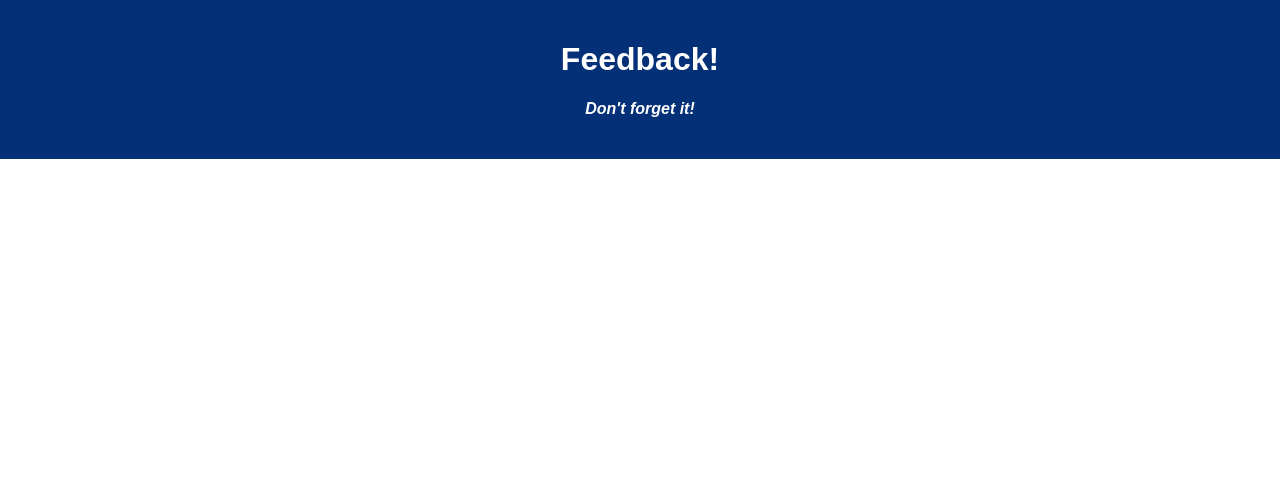
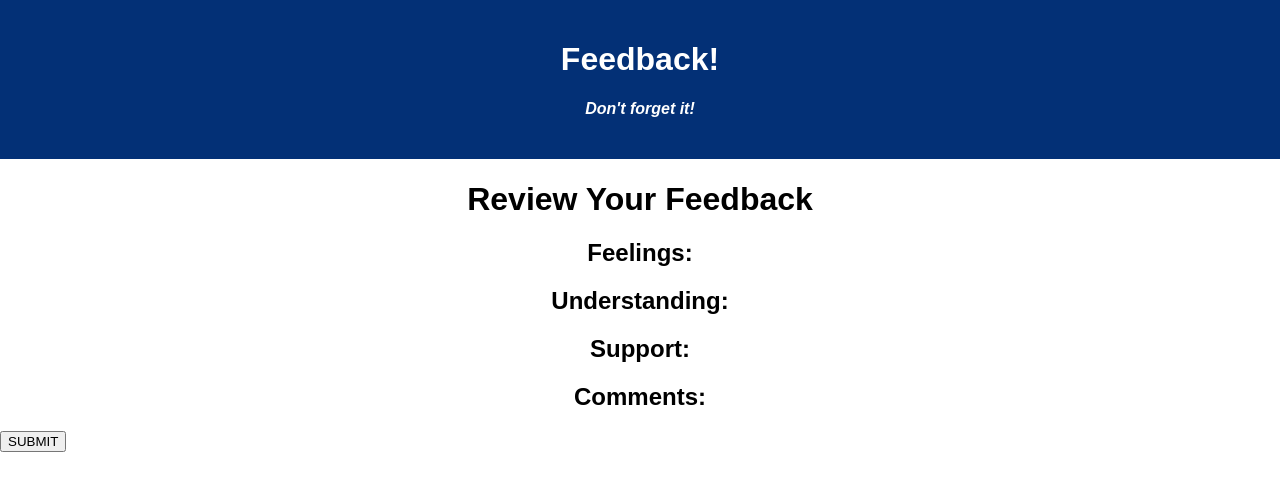
Before and after one commit to anissacrawford/redux-feedback-loop, a React (Create React App) app: page /#/feedback in a window 1280 px wide. Shown: the top 490 px of the page. Built offline with nearby package versions, Linux system fonts and the light colour scheme.

Commit message:
add nav funcionality and page setup

```diff
--- a/src/components/App/App.css
+++ b/src/components/App/App.css
@@ -21,3 +21,7 @@
 h4 {
   font-style: italic;
 }
+
+.center {
+  text-align: center;
+}
--- a/src/components/App/App.jsx
+++ b/src/components/App/App.jsx
@@ -1,16 +1,52 @@
 import React from 'react';
 import axios from 'axios';
 import './App.css';
+import { HashRouter as Router, Route } from 'react-router-dom';
+
+import Feeling from '../Feeling/Feeling';
+import Understanding from '../Understanding/Understanding';
+import Support from '../Support/Support';
+import Comments from '../Comments/Comments';
+import Feedback from '../Feedback/Feedback';
+import Thanks from '../Thanks/Thanks';
 
 function App() {
 
   return (
+    <Router>
     <div className='App'>
       <header className='App-header'>
         <h1 className='App-title'>Feedback!</h1>
         <h4>Don't forget it!</h4>
       </header>
     </div>
+
+    <div>
+      <Route path="/comments">
+        <Comments/>
+      </Route>
+
+      <Route exact path="/">
+        <Feeling/>
+      </Route>
+
+      <Route path="/support">
+        <Support/>
+      </Route>
+
+      <Route path="/understanding">
+        <Understanding/>
+      </Route>
+
+      <Route path="/feedback">
+        <Feedback/>
+      </Route>
+
+      <Route path="/thanks">
+        <Thanks/>
+      </Route>
+    </div>
+    </Router>
   );
 }
 
--- /dev/null
+++ b/src/components/Comments/Comments.jsx
@@ -0,0 +1,22 @@
+import {useHistory} from 'react-router-dom';
+
+function Comments () {
+
+    const history = useHistory();
+
+    const handleSubmit = (event) => {
+        history.push("/feedback")
+    }
+
+    return (
+        <>
+         <form onSubmit={(event) => handleSubmit(event)}>
+         <h1 className="center">Any comments you want to leave?</h1>
+         <input type="number"/>
+         <button type="submit">NEXT</button>
+         </form>
+        </>
+    )
+}
+
+export default Comments;
--- /dev/null
+++ b/src/components/Feedback/Feedback.jsx
@@ -0,0 +1,25 @@
+import {useHistory} from 'react-router-dom';
+
+function Feedback (){
+
+    const history = useHistory();
+
+    const handleSubmit = (event) => {
+        history.push("/thanks")
+    }
+
+    return (
+        <>
+        <div onClick={(event) => handleSubmit(event)}>
+        <h1 className="center">Review Your Feedback</h1>
+        <h2 className="center">Feelings:</h2>
+        <h2 className="center">Understanding:</h2>
+        <h2 className="center">Support:</h2>
+        <h2 className="center">Comments:</h2>
+        <button type="submit">SUBMIT</button>
+        </div>
+        </>
+    )
+}
+
+export default Feedback;
--- /dev/null
+++ b/src/components/Feeling/Feeling.jsx
@@ -0,0 +1,23 @@
+import {useHistory} from 'react-router-dom';
+
+function Feeling () {
+
+    const history = useHistory();
+
+    const handleSubmit = (event) => {
+        history.push("/understanding")
+    }
+
+    return(
+        <>
+        <form onSubmit={(event) => handleSubmit(event)}>
+        <h1 className="center">How are you feeling today?</h1>
+        <input type="number"/>
+
+        <button type="submit">NEXT</button>
+        </form>
+        </>
+    )
+}
+
+export default Feeling;
--- /dev/null
+++ b/src/components/Support/Support.jsx
@@ -0,0 +1,23 @@
+import {useHistory} from 'react-router-dom';
+
+function Support () {
+
+    const history = useHistory();
+
+    const handleSubmit = (event) => {
+        history.push("/comments")
+    };
+
+    return (
+        <>
+         <form onSubmit={(event) => handleSubmit(event)}>
+         <h1 className="center">How well are you being supported?</h1>
+         <input type="number"/>
+
+         <button type="submit">NEXT</button>
+         </form>
+        </>
+    )
+}
+
+export default Support;
--- /dev/null
+++ b/src/components/Thanks/Thanks.jsx
@@ -0,0 +1,22 @@
+import {useHistory} from 'react-router-dom';
+
+function Thanks () {
+
+    const history = useHistory();
+
+    const handleSubmit = (event) => {
+        history.push("/")
+    }
+
+    return(
+        <>
+            <form onSubmit={(event) => handleSubmit(event)}>
+            <h1 className="center">Submission Submitted</h1>
+            <h1 className="center">Thank You!</h1>
+            <button type="submit">Leave New Feedback</button>
+            </form>
+        </>
+    )
+}
+
+export default Thanks;
--- /dev/null
+++ b/src/components/Understanding/Understanding.jsx
@@ -0,0 +1,22 @@
+import {useHistory} from 'react-router-dom';
+
+function Understanding (){
+
+    const history = useHistory();
+
+    const handleSubmit = (event) => {
+        history.push("/support")
+    }
+
+    return (
+        <>
+         <form onSubmit={(event) => handleSubmit(event)}>
+         <h1 className="center">How well are you understanding the content?</h1>
+         <input type="number"/>
+         <button type="submit">NEXT</button>
+         </form>
+        </>
+    )
+}
+
+export default Understanding;
```
Also changed, not shown: 1 other file (tests, documents, lock files or other folders).
